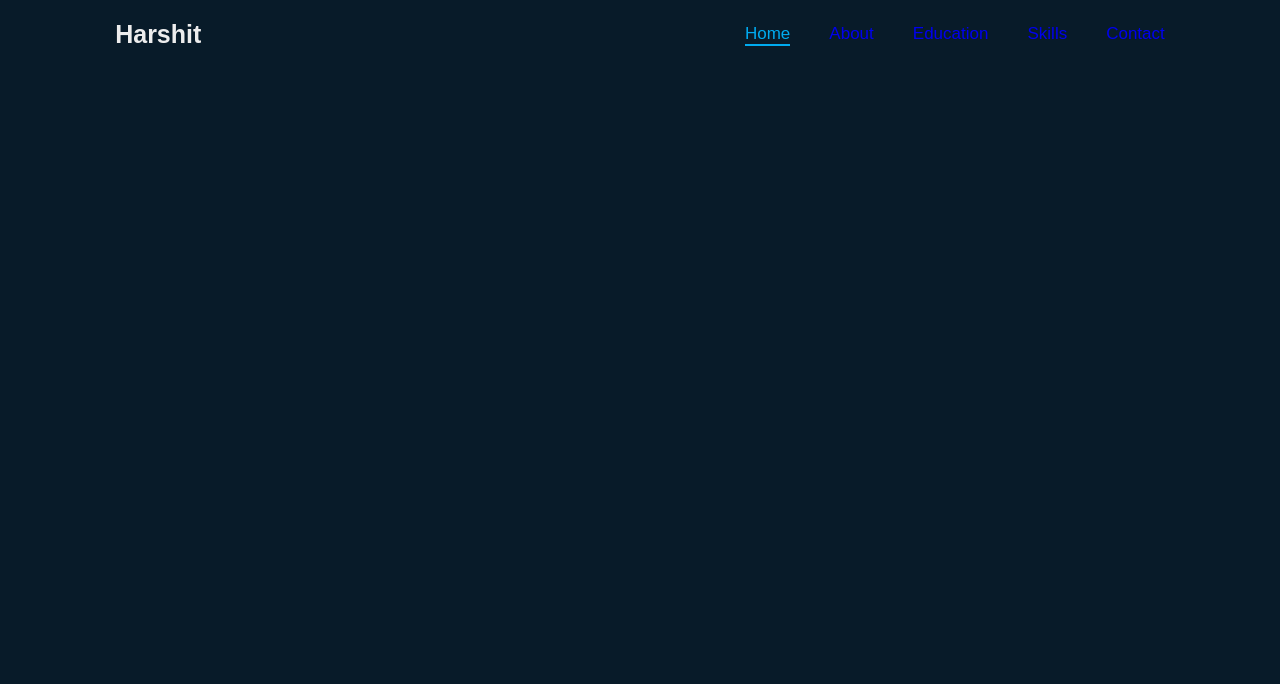
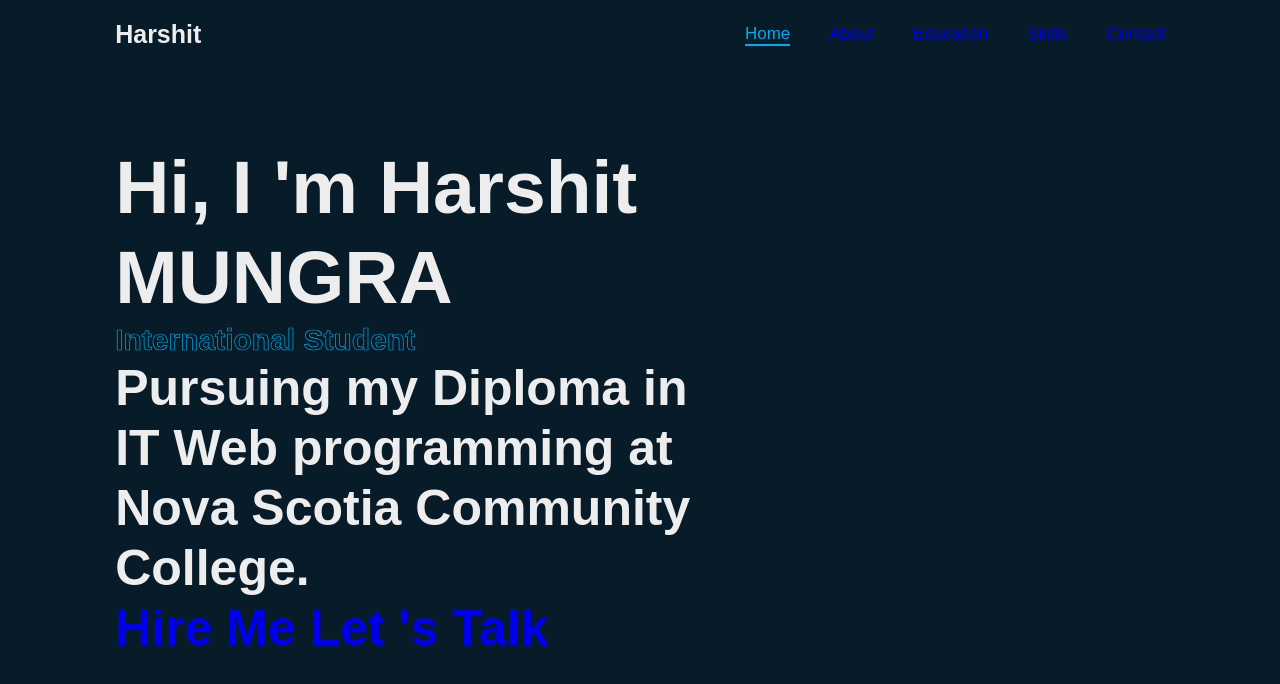
Before and after one commit to HarshitMUNGRA/PORTFOLIO, a plain HTML site: page index.html in a window 1280 px wide. Drawn offline with nearby package versions, Linux system fonts and the light colour scheme.

Commit message:
added css for home content

```diff
--- a/index.html
+++ b/index.html
@@ -11,9 +11,7 @@
 <body>
     <header class="header">
         <a href="#" class="logo">Harshit</a>
-
         <div class="bx bx-menu" id="menu-icon"></div>
-
         <nav class="navbar">
             <a href="#home" class="active">Home</a>
             <a href="#about">About</a>
@@ -23,5 +21,19 @@
         </nav>
     </header>
 
+    <section class="home" id="home">
+        <div class="home-content">
+            <h1>Hi, I 'm <span>Harshit MUNGRA</span></h1>
+            <div class="text-animate">
+                <h4>International Student</h4>
+            </div>
+            <p>Pursuing my Diploma in IT Web programming at Nova Scotia Community College.</p>
+            <div class="btn-box">
+                <a href="#" class="btn">Hire Me</a>
+                <a href="#" class="btn">Let 's Talk</a>
+            </div>
+        </div>
+    </section>
+
 </body>
 </html>
--- a/styles.css
+++ b/styles.css
@@ -73,3 +73,30 @@ body{
     cursor: pointer;
     display: none;
 }
+section{
+    min-height: 100vh;
+    padding: 10rem 9% 2rem;
+}
+.home{
+    display: flex;
+    align-items: center;
+    padding: 0 9%;
+}
+.home-content{
+    max-width: 60rem;
+}
+.home-content{
+    font-size: 5rem;
+    font-weight: 700;
+    line-height: 1.2;
+}
+.home-content .text-animate{
+    position: relative;
+    width: 32.8rem;
+}
+.home-content .text-animate h4{
+    font-size: 3rem;
+    font-weight: 700;
+    color: transparent;
+    -webkit-text-stroke: .7px var(--main-color);
+}
```
